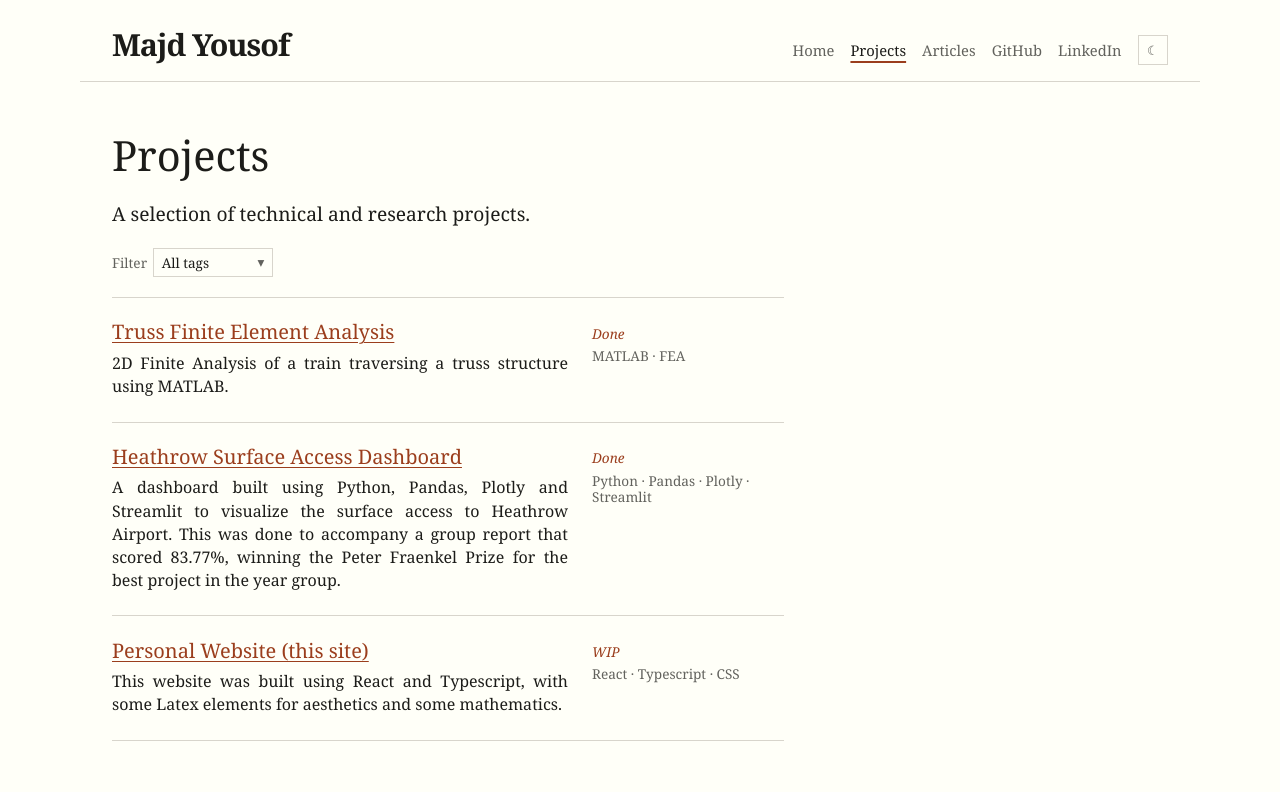
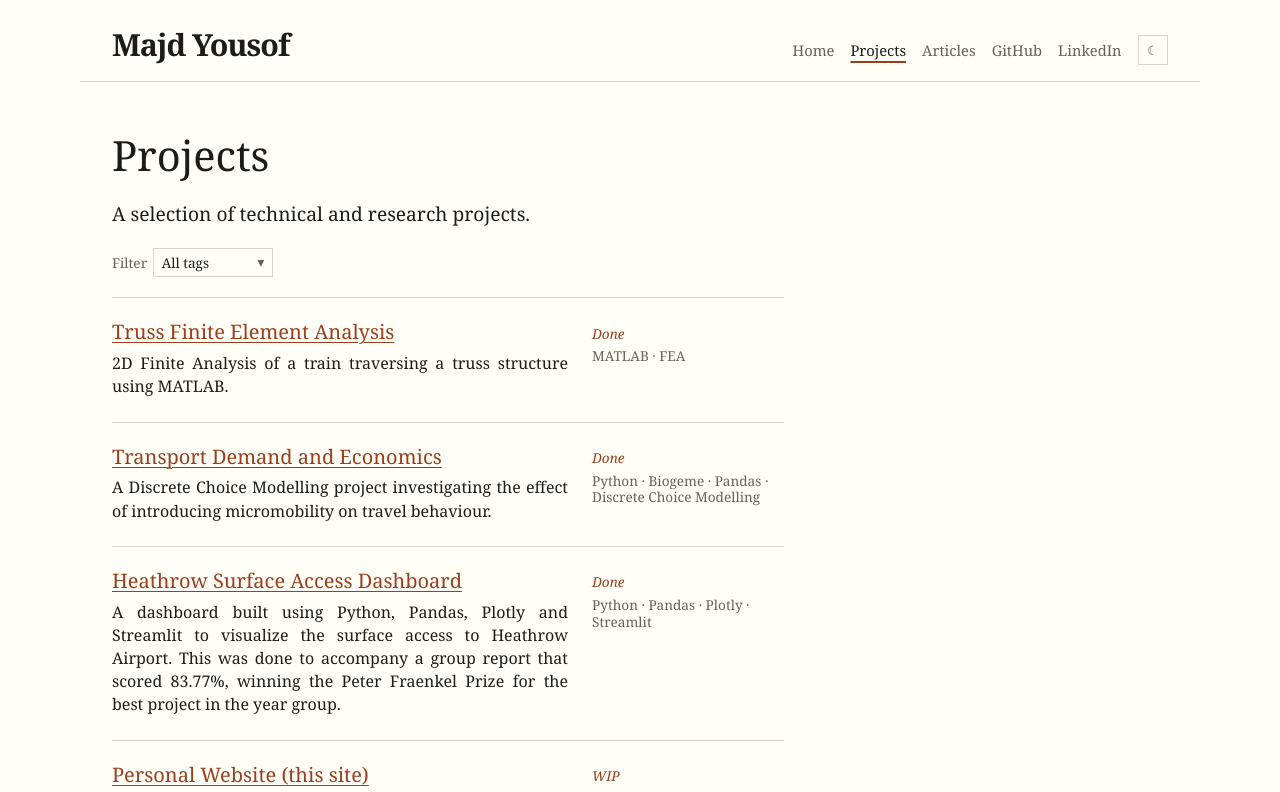
Before and after one commit to majdyousof/majdyousof.github.io, a React (Vite) app: page /projects in a window 1280 px wide. Shown: the top 792 px of the page. Built offline with nearby package versions, Linux system fonts and the light colour scheme; a web font is replaced by a local one; what reading-time would draw is missing.

Commit message:
add project (#4)

```diff
--- a/src/data/projects.ts
+++ b/src/data/projects.ts
@@ -6,6 +6,14 @@ export const projects = [
     technologies: ['MATLAB', 'FEA'],
     status: 'Done',
     link: 'https://github.com/majdyousof/MATLAB-Truss-FEA',
+  },
+  {
+    title: 'Transport Demand and Economics',
+    description:
+      'A Discrete Choice Modelling project investigating the effect of introducing micromobility on travel behaviour.',
+    technologies: ['Python', 'Biogeme', 'Pandas', 'Discrete Choice Modelling'],
+    status: 'Done',
+    link: 'https://github.com/majdyousof/TDECoursework',
   },
   {
     title: 'Heathrow Surface Access Dashboard',
```
